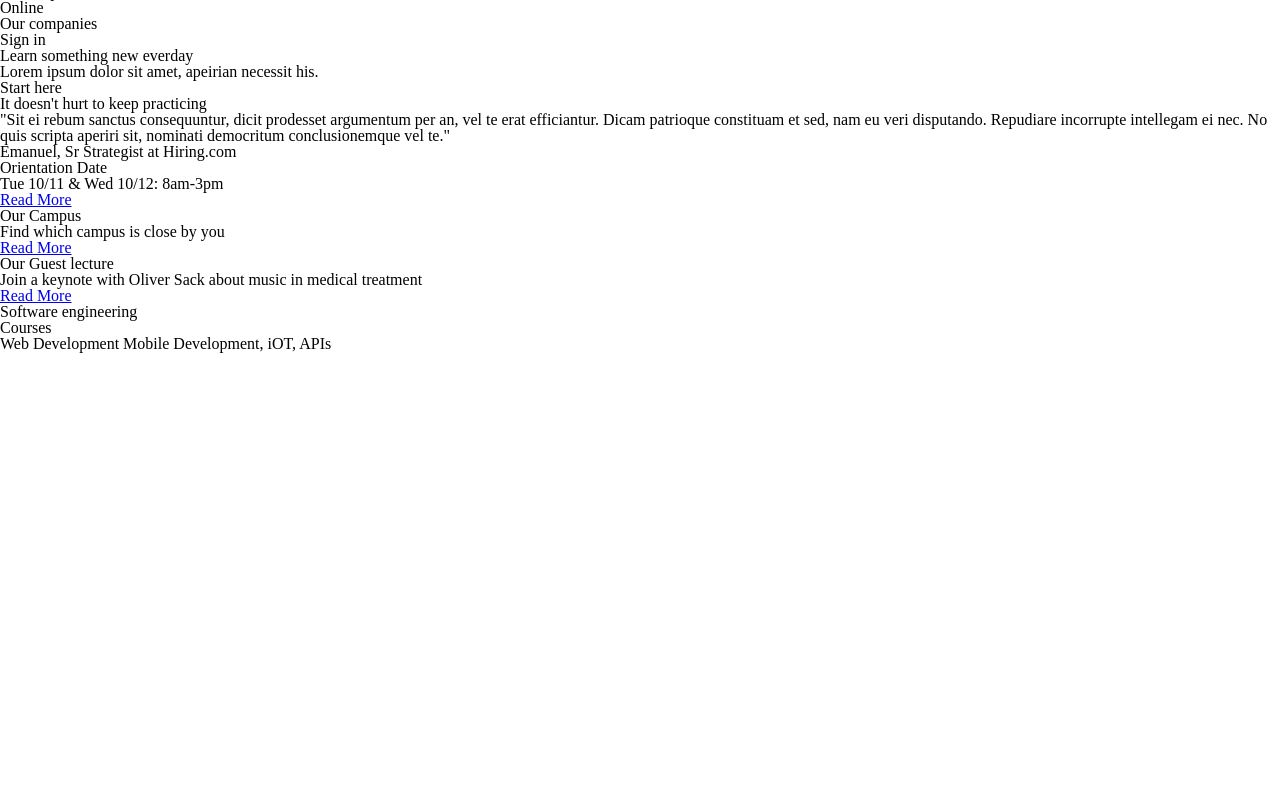
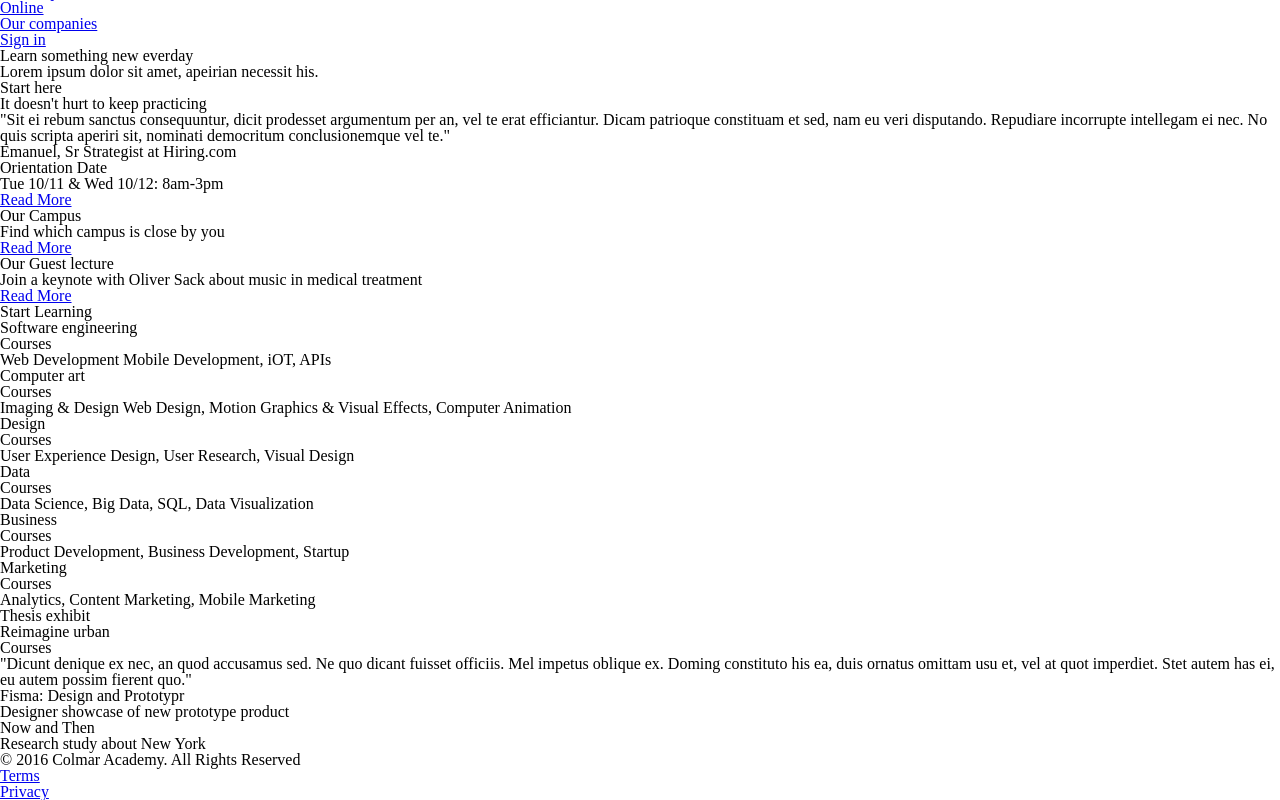
Before and after one commit to MurielPlou/Capstone-Project, a plain HTML site: page index.html in a window 1280 px wide. Shown: the part 51-851 px from the top of the page. Before the commit the page ends 800 px from the top, so only its background shows below. Drawn offline with Linux system fonts and the light colour scheme.

Commit message:
Finished HTML

```diff
--- a/index.html
+++ b/index.html
@@ -15,10 +15,10 @@
       <img src="resources/images/ic-logo.svg" alt="Colmar Lion Logo" />
       <span class="academy-text"><strong>COLMAR</strong>ACADEMY</span>
       <ul class="navbar">
-        <li>On campus</li>
-        <li>Online</li>
-        <li>Our companies</li>
-        <li>Sign in</li>
+        <li><a href="#" target="_blank">On campus</a></li>
+        <li><a href="#" target="_blank">Online</a></li>
+        <li><a href="#" target="_blank">Our companies</a></li>
+        <li><a href="#" target="_blank">Sign in</a></li>
       </ul>
     </div>
   </header>
@@ -48,20 +48,20 @@
 
    <div class="about-our">
      <div class="our-img">
-       <span class="about-title">Orientation Date</span>
-       <p class="about-text">Tue 10/11 & Wed 10/12: 8am-3pm</p>
+       <span class="title">Orientation Date</span>
+       <p class="text">Tue 10/11 & Wed 10/12: 8am-3pm</p>
        <p class="readmore"><a href="#" target="_blank">Read More</a></p>
      </div>
 
        <div class="our-img">
-         <span class="about-title">Our Campus</span>
-         <p class="about-text">Find which campus is close by you</p>
+         <span class="title">Our Campus</span>
+         <p class="text">Find which campus is close by you</p>
          <p class="readmore"><a href="#" target="_blank">Read More</a></p>
        </div>
 
        <div class="our-img">
-         <span class="about-title">Our Guest lecture</span>
-         <p class="about-text">Join a keynote with Oliver Sack about music in medical
+         <span class="title">Our Guest lecture</span>
+         <p class="text">Join a keynote with Oliver Sack about music in medical
          treatment</p>
          <p class="readmore"><a href="#" target="_blank">Read More</a></p>
        </div>
@@ -71,13 +71,79 @@
 <!--- Learn Section -->
 
   <div class="learn">
+    <h1>Start Learning</h1>
     <div class="learn-img">
-      <span class="learn-title">Software engineering</span>
+      <span class="title">Software engineering</span>
       <p class="learn-course">Courses</p>
-      <p class="learn-p">Web Development Mobile Development, iOT, APIs</p>
+      <p class="text">Web Development Mobile Development, iOT, APIs</p>
+    </div>
+
+    <div class="learn-img">
+      <span class="title">Computer art</span>
+      <p class="learn-course">Courses</p>
+      <p class="text">Imaging & Design Web Design, Motion Graphics & Visual Effects,
+      Computer Animation</p>
+    </div>
+
+    <div class="learn-img">
+      <span class="title">Design</span>
+      <p class="learn-course">Courses</p>
+      <p class="text">User Experience Design, User Research, Visual Design</p>
+    </div>
+
+    <div class="learn-img">
+      <span class="title">Data</span>
+      <p class="learn-course">Courses</p>
+      <p class="text">Data Science, Big Data, SQL, Data Visualization</p>
+    </div>
+
+    <div class="learn-img">
+      <span class="title">Business</span>
+      <p class="learn-course">Courses</p>
+      <p class="text">Product Development, Business Development, Startup</p>
+    </div>
+
+    <div class="learn-img">
+      <span class="title">Marketing</span>
+      <p class="learn-course">Courses</p>
+      <p class="text">Analytics, Content Marketing, Mobile Marketing</p>
     </div>
   </div>
 
+  <!--- Thesis Section -->
+
+    <div class="thesis">
+      <h1>Thesis exhibit</h1>
+      <div class="thesis-vid">
+        <span class="title">Reimagine urban</span>
+        <p class="learn-course">Courses</p>
+        <p class="text">"Dicunt denique ex nec, an quod accusamus sed. Ne quo
+          dicant fuisset officiis. Mel impetus oblique ex. Doming constituto his
+          ea, duis ornatus omittam usu et, vel at quot imperdiet. Stet autem
+          has ei, eu autem possim fierent quo."</p>
+      </div>
+
+      <div class="our-img">
+        <span class="title">Fisma: Design and Prototypr</span>
+        <p class="text">Designer showcase of new prototype product</p>
+      </div>
+
+      <div class="our-img">
+        <span class="title">Now and Then</span>
+        <p class="text">Research study about New York</p>
+      </div>
+    </div>
 
   </body>
+
+  <footer>
+    <div class="copy">
+      <span class="copyright">© 2016  Colmar Academy. All Rights Reserved</span>
+      <ul class="footer-bar">
+        <li class="footernav"><a href="#" target="_blank">Terms</a></li>
+        <li class="footernav"><a href="#" target="_blank">Privacy</a></li>
+      </ul>
+    </div>
+  </footer>
+
 </html>
```
